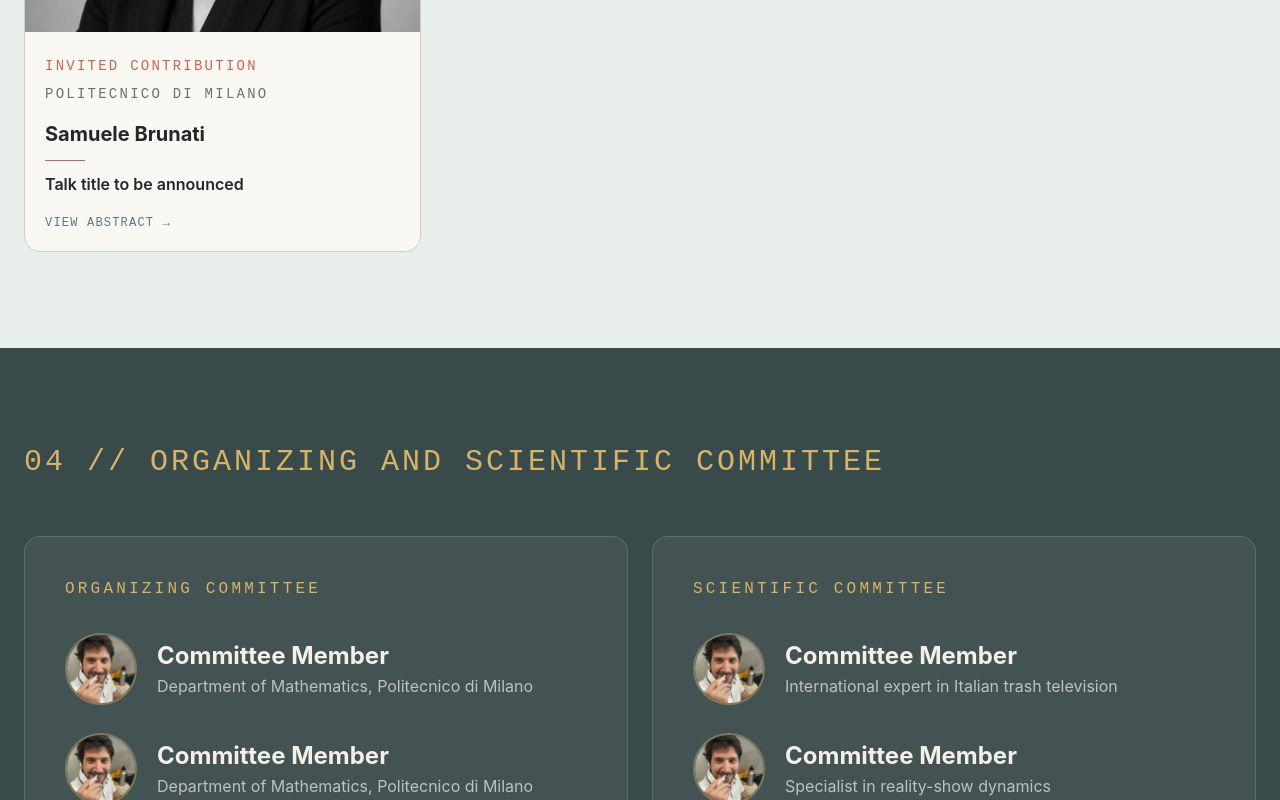
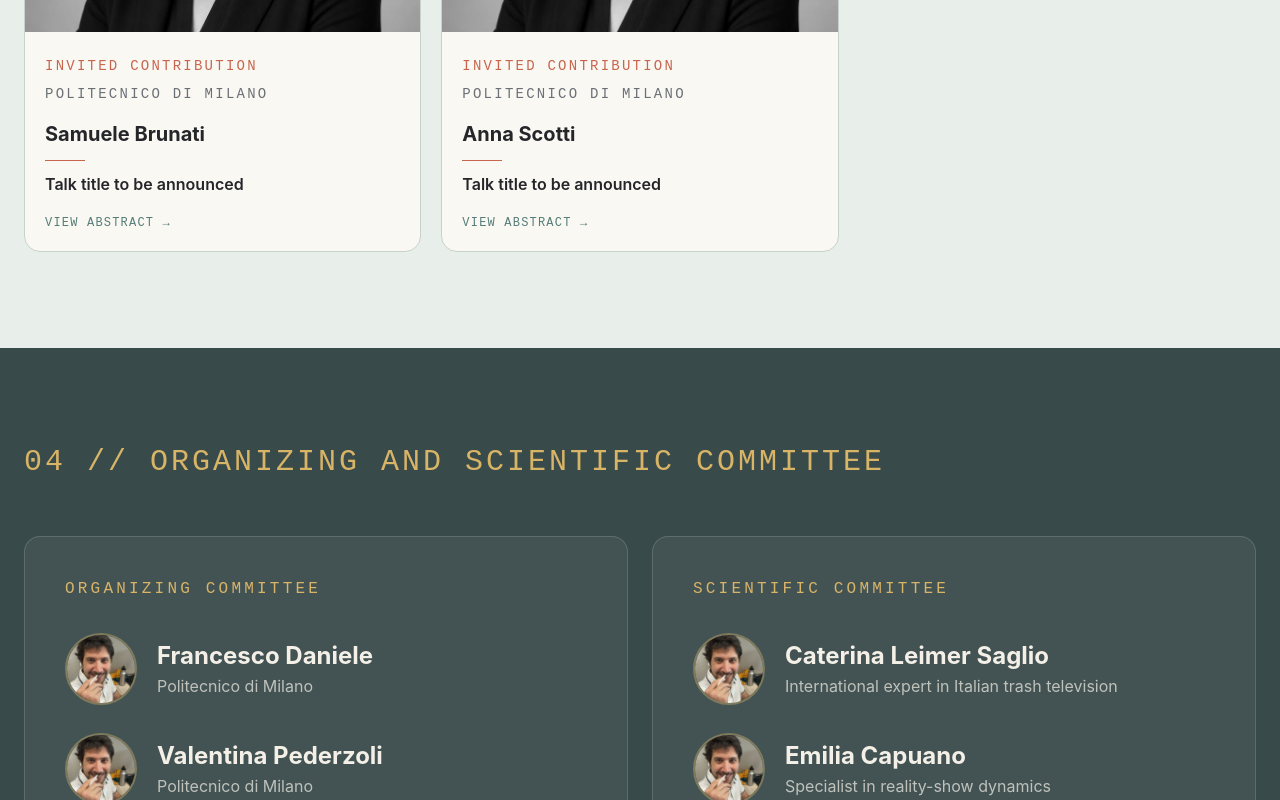
Before and after one commit to caterinaleimer/Visimai2026, a React (Vite) app: page / in a window 1280 px wide. Shown: the part 3920-4720 px from the top of the page. Built offline with nearby package versions, Linux system fonts and the light colour scheme.

Commit message:
Add speaker Anna Scotti and update committee members

```diff
--- a/src/App.jsx
+++ b/src/App.jsx
@@ -7,6 +7,7 @@ import speaker2 from "./assets/speaker2.jpeg";
 import coauthor2 from "./assets/cospeaker2.jpeg";
 import speaker3 from "./assets/speaker-3.jpg";
 import speaker4 from "./assets/speaker-3.jpg";
+import speaker5 from "./assets/speaker-3.jpg";
 import venueMap from "./assets/venue-map.jpg";
 
 const speakers = [
@@ -49,41 +50,45 @@ const speakers = [
     abstract:
       "Abstract to be announced.",
   },
+    {
+    image: speaker5,
+    name: "Anna Scotti",
+    affiliation: "Politecnico di Milano",
+    role: "Invited Contribution",
+    talkTitle: "Talk title to be announced",
+    abstract:
+      "Abstract to be announced.",
+  },
 
 ];
 
 const organizingCommittee = [
   {
     image: visinoniPhoto,
-    name: "Committee Member",
-    description: "Department of Mathematics, Politecnico di Milano",
+    name: "Francesco Daniele",
+    description: "Politecnico di Milano",
   },
   {
     image: visinoniPhoto,
-    name: "Committee Member",
-    description: "Department of Mathematics, Politecnico di Milano",
-  },
-  {
-    image: visinoniPhoto,
-    name: "Committee Member",
-    description: "Department of Mathematics, Politecnico di Milano",
+    name: "Valentina Pederzoli",
+    description: "Politecnico di Milano",
   },
 ];
 
 const scientificCommittee = [
   {
     image: visinoniPhoto,
-    name: "Committee Member",
+    name: "Caterina Leimer Saglio",
     description: "International expert in Italian trash television",
   },
   {
     image: visinoniPhoto,
-    name: "Committee Member",
+    name: "Emilia Capuano",
     description: "Specialist in reality-show dynamics",
   },
   {
     image: visinoniPhoto,
-    name: "Committee Member",
+    name: "Denise Grappein",
     description: "Researcher in televised conflict analysis",
   },
 ];
```
